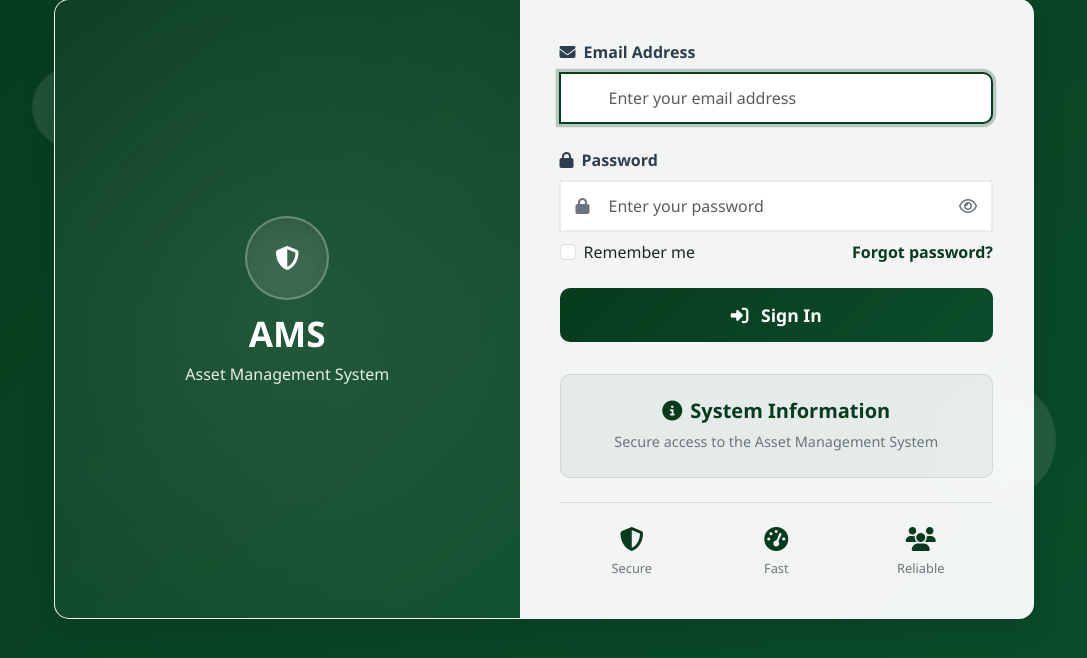
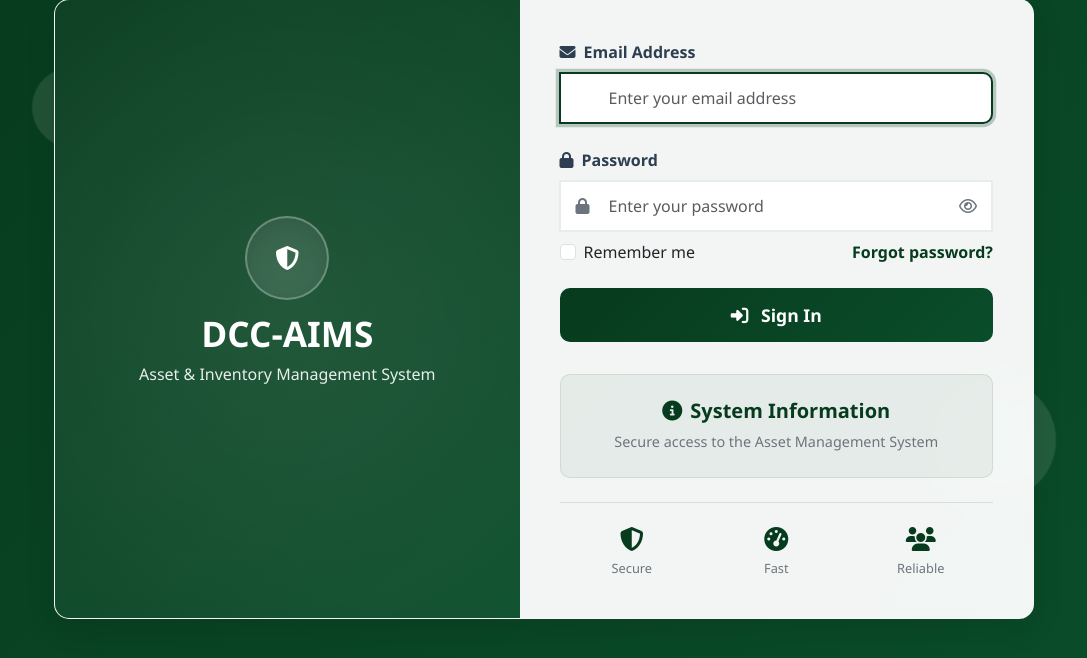
Before and after one commit to Vinzsent/spms, a PHP site: page / in a window 1280 px wide. Shown: the part 91-749 px from the top of the page, without its empty margins (96-1183 px from the left). Run offline with PHP 8.4, Linux system fonts and the light colour scheme.

Commit message:
Rename the name from AMS to DCC-AIMS

```diff
--- a/index.php
+++ b/index.php
@@ -41,7 +41,7 @@ if ($_SERVER['REQUEST_METHOD'] === 'POST') {
 <head>
   <meta charset="UTF-8">
   <meta name="viewport" content="width=device-width, initial-scale=1.0">
-  <title>SPMS - Login</title>
+  <title>DCC-AIMS - Login</title>
   <link href="https://cdn.jsdelivr.net/npm/bootstrap@5.3.3/dist/css/bootstrap.min.css" rel="stylesheet">
   <link href="https://cdnjs.cloudflare.com/ajax/libs/font-awesome/6.4.0/css/all.min.css" rel="stylesheet">
   <link href="assets/css/dark-mode.css" rel="stylesheet">
@@ -424,8 +424,8 @@ if ($_SERVER['REQUEST_METHOD'] === 'POST') {
     <div class="login-card">
       <div class="login-header">
         <div class="brand-badge"><i class="fas fa-shield-alt"></i></div>
-        <h1><span class="visually-hidden">AMS</span>AMS</h1>
-        <p>Asset Management System</p>
+        <h1><span class="visually-hidden">DCC-AIMS</span>DCC-AIMS</h1>
+        <p>Asset & Inventory Management System</p>
       </div>
 
       <div class="login-body">
```
